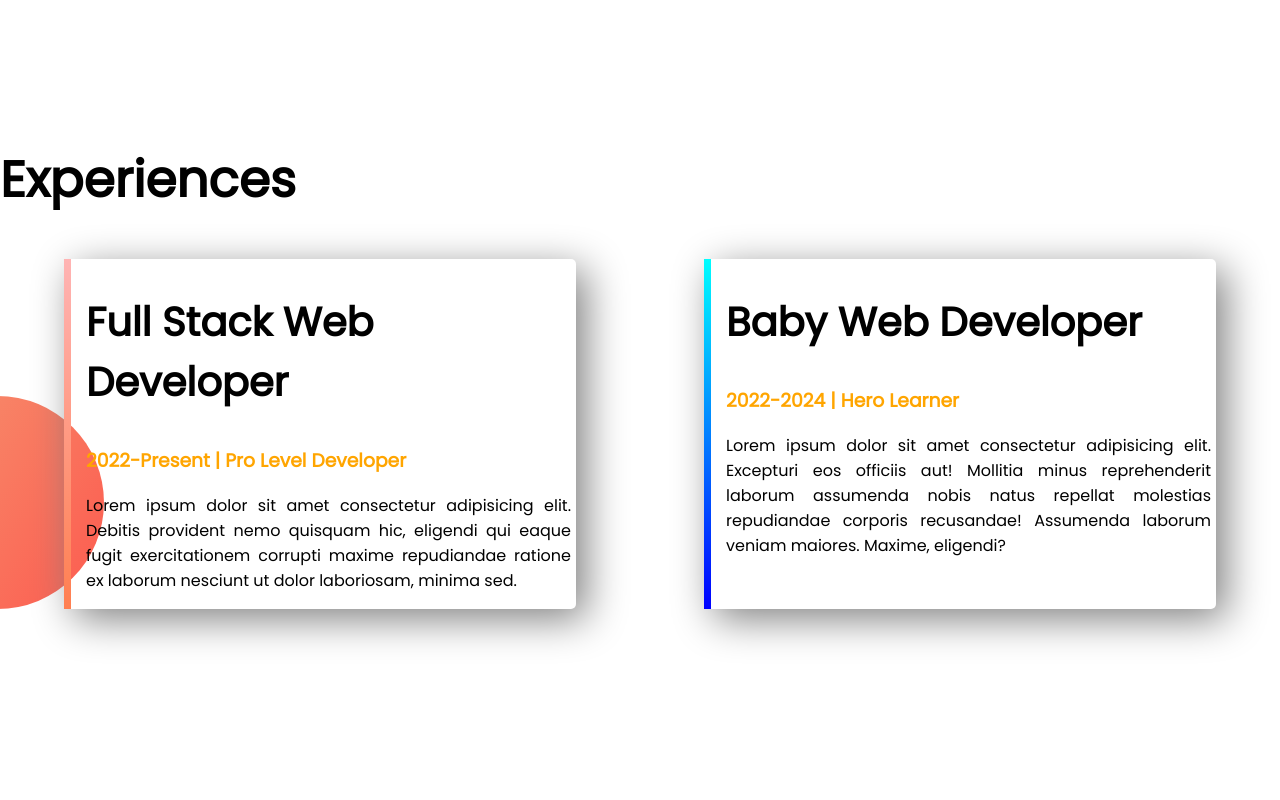
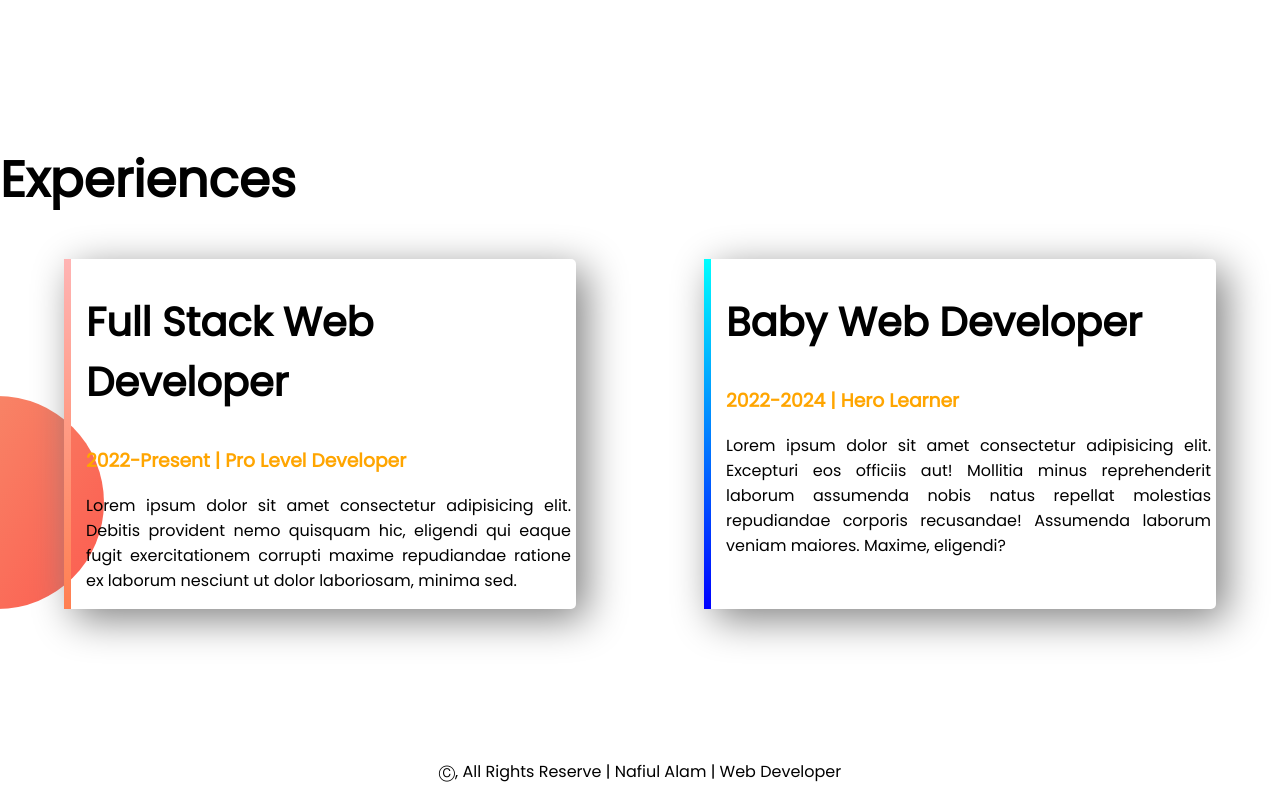
Before and after one commit to nafiul-alam-29/developer-portfolio, a plain HTML site: page index.html in a window 1280 px wide. Shown: the part 1271-2071 px from the top of the page. Before the commit the page ends 2030 px from the top, so only its background shows below. Drawn offline with Linux system fonts and the light colour scheme.

Commit message:
footer adder site is now ready to publish

```diff
--- a/index.html
+++ b/index.html
@@ -91,5 +91,8 @@
         </div>
       </div>
     </section>
+    <footer>
+      <p>&#9400;, All Rights Reserve | Nafiul Alam | Web Developer</p>
+    </footer>
   </body>
 </html>
--- a/style.css
+++ b/style.css
@@ -78,3 +78,6 @@ section p {
   border-image: linear-gradient(cyan, blue);
   border-image-slice: 1;
 }
+footer p {
+  text-align: center;
+}
```
Also changed, not shown: images/jhankar.png (deleted), images/jhankar2.png (deleted).
